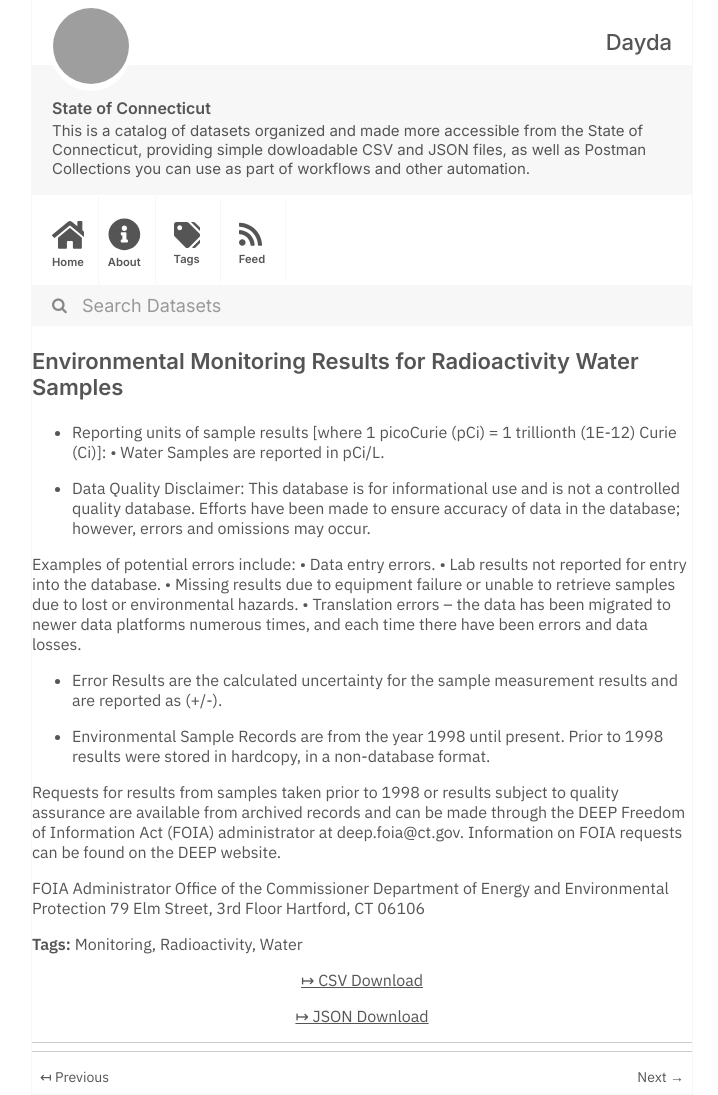
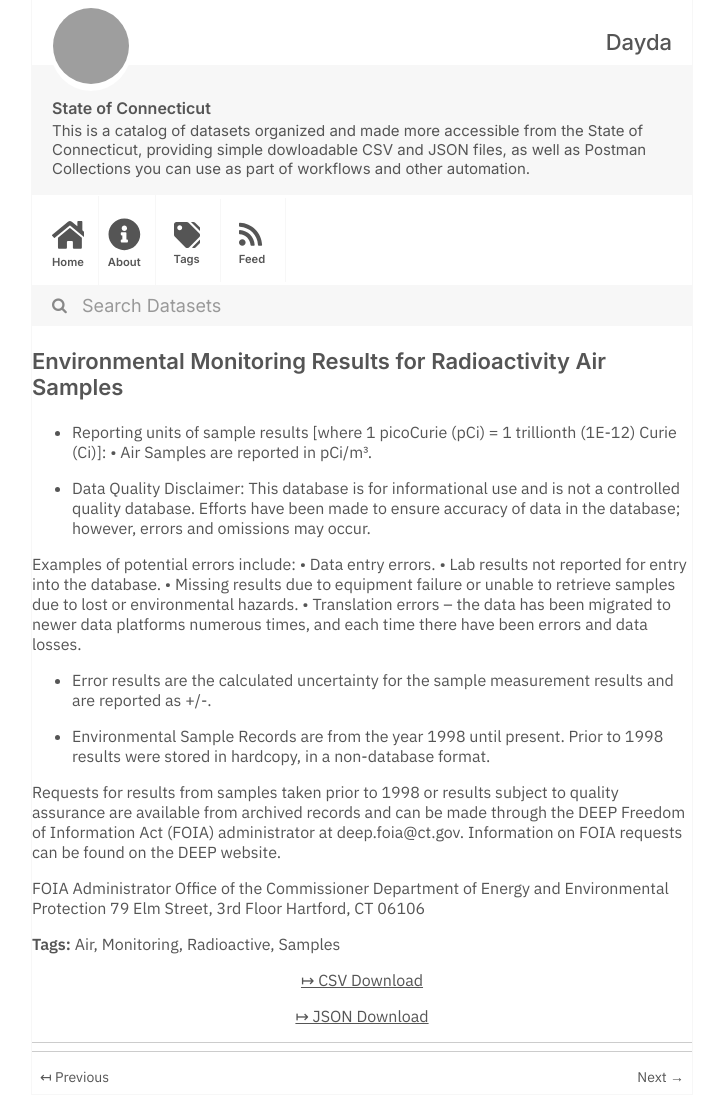
Before and after one commit to dayda-entities/state-of-connecticut, a Jekyll site: the page built from _posts/2020-11-12-environmental-monitoring-resul.md, in a window 1280 px wide. Shown: the whole page, without its empty margins (278-996 px from the left). Built offline with Jekyll 4.4.1, drawn with Linux system fonts in a browser that asks for light colours; grey boxes are pictures that could not be loaded.

```diff
--- a/_posts/2020-11-12-environmental-monitoring-resul.md
+++ b/_posts/2020-11-12-environmental-monitoring-resul.md
@@ -1,25 +1,26 @@
 ---
-title: Environmental Monitoring Results for Radioactivity  Water Samples
-created: '2020-11-12T14:58:36.190937'
-modified: '2020-11-12T14:58:36.190944'
+title: Environmental Monitoring Results for Radioactivity Air Samples
+created: '2020-11-12T14:54:56.973678'
+modified: '2020-11-12T14:54:56.973689'
 state: active
 type: dataset
 tags:
+  - Air
   - Monitoring
-  - Radioactivity
-  - Water
+  - Radioactive
+  - Samples
 groups:
   - Local Government
-csv_url: 'https://data.ct.gov/api/views/yc2b-u9b4/rows.csv?accessType=DOWNLOAD'
-json_url: 'https://data.ct.gov/api/views/yc2b-u9b4/rows.json?accessType=DOWNLOAD'
+csv_url: 'https://data.ct.gov/api/views/9hvs-7j2k/rows.csv?accessType=DOWNLOAD'
+json_url: 'https://data.ct.gov/api/views/9hvs-7j2k/rows.json?accessType=DOWNLOAD'
 layout: post
 
 ---
--	Reporting units of sample results [where 1 picoCurie (pCi) = 1 trillionth (1E-12) Curie (Ci)]:
-•	Water Samples are reported in pCi/L.
+-	 Reporting units of sample results [where 1 picoCurie (pCi) = 1 trillionth (1E-12) Curie (Ci)]:
+•	Air Samples are reported in pCi/m&#179;.
 
 -	Data Quality Disclaimer:
-This database is for informational use and is not a controlled quality database. Efforts have been made to ensure accuracy of data in the database; however, errors and omissions may occur.
+This database is for informational use and is not a controlled quality database.  Efforts have been made to ensure accuracy of data in the database; however, errors and omissions may occur.
 
 Examples of potential errors include:
 •	Data entry errors.
@@ -27,9 +28,9 @@ Examples of potential errors include:
 •	Missing results due to equipment failure or unable to retrieve samples due to lost or environmental hazards.
 •	Translation errors – the data has been migrated to newer data platforms numerous times, and each time there have been errors and data losses.
 
--	Error Results  are the calculated uncertainty for the sample measurement results and are reported as (+/-).
+-  Error results are the calculated uncertainty for the sample measurement results and are reported as +/-.
 
--	Environmental Sample Records are from the year 1998 until present. Prior to 1998 results were stored in hardcopy, in a non-database format.
+-	Environmental Sample Records are from the year 1998 until present.  Prior to 1998 results were stored in hardcopy, in a non-database format.
 
 Requests for results from samples taken prior to 1998 or results subject to quality assurance are available from archived records and can be made through the DEEP Freedom of Information Act (FOIA) administrator at deep.foia@ct.gov. Information on
 FOIA requests can be found on the DEEP website.
```
